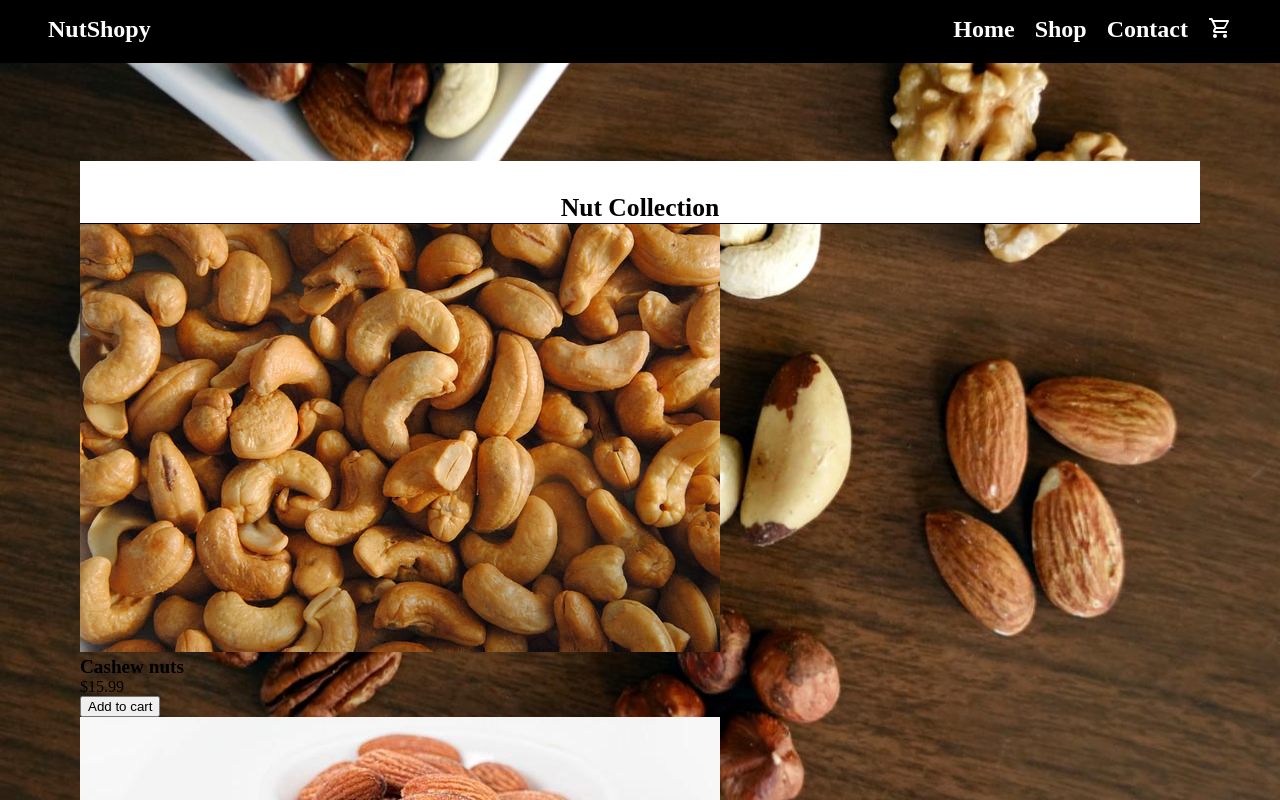
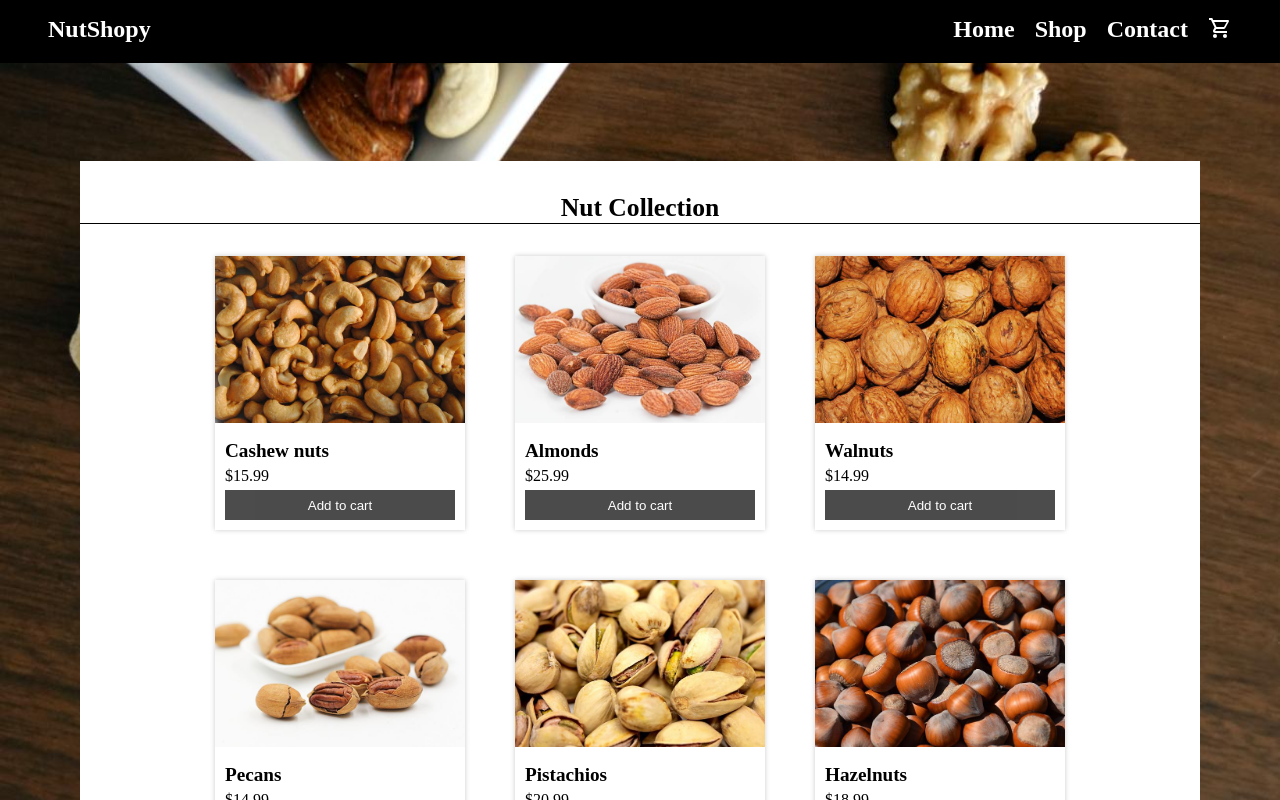
Before and after one commit to n3u5l7l/shopping-cart, a React (Create React App) app: page /shop in a window 1280 px wide. Shown: the top 800 px of the page. Built offline with nearby package versions, Linux system fonts and the light colour scheme.

Commit message:
Fixed styling

```diff
--- a/src/styles/Cart.css
+++ b/src/styles/Cart.css
@@ -39,7 +39,7 @@
     width:150px;
     height:auto;
 }
-.cart-item-info{
+.item-info{
     display:flex;
     flex:1;
     flex-direction: column;
--- a/src/styles/Shop.css
+++ b/src/styles/Shop.css
@@ -17,7 +17,7 @@
     padding-top:2rem;
     border-bottom: 1px solid;
 }
-.all-item-container{
+.all-nut-container{
     display:grid;
     grid-template-columns: repeat(var(--grid-col, auto-fit), 250px);
     gap:50px;
@@ -33,7 +33,7 @@
     }
 }
 
-.item-container{
+.nut-container{
     display:flex;
     flex-direction: column;
     gap:7px;
@@ -42,17 +42,17 @@
     transition: transform 0.3s ease-in-out;
 }
 
-.item-container:hover{
+.nut-container:hover{
     transform: scale(1.1);
 }
 
-.item-container > img{
+.nut-container > img{
     width:100%;
     height:auto;
     flex:1;
 }
 
-.item-info{
+.nut-info{
     padding:10px;
     display: flex;
     flex-direction: column;
@@ -64,7 +64,7 @@
     font-weight: bolder;
 }
 
-.item-info > button{
+.nut-info > button{
     border:none;
     height:30px;
     opacity:0.7;
@@ -74,6 +74,6 @@
     transition: opacity 0.3s ease-in-out;
 }
 
-.item-info > button:hover{
+.nut-info > button:hover{
     opacity:1;
 }
```
